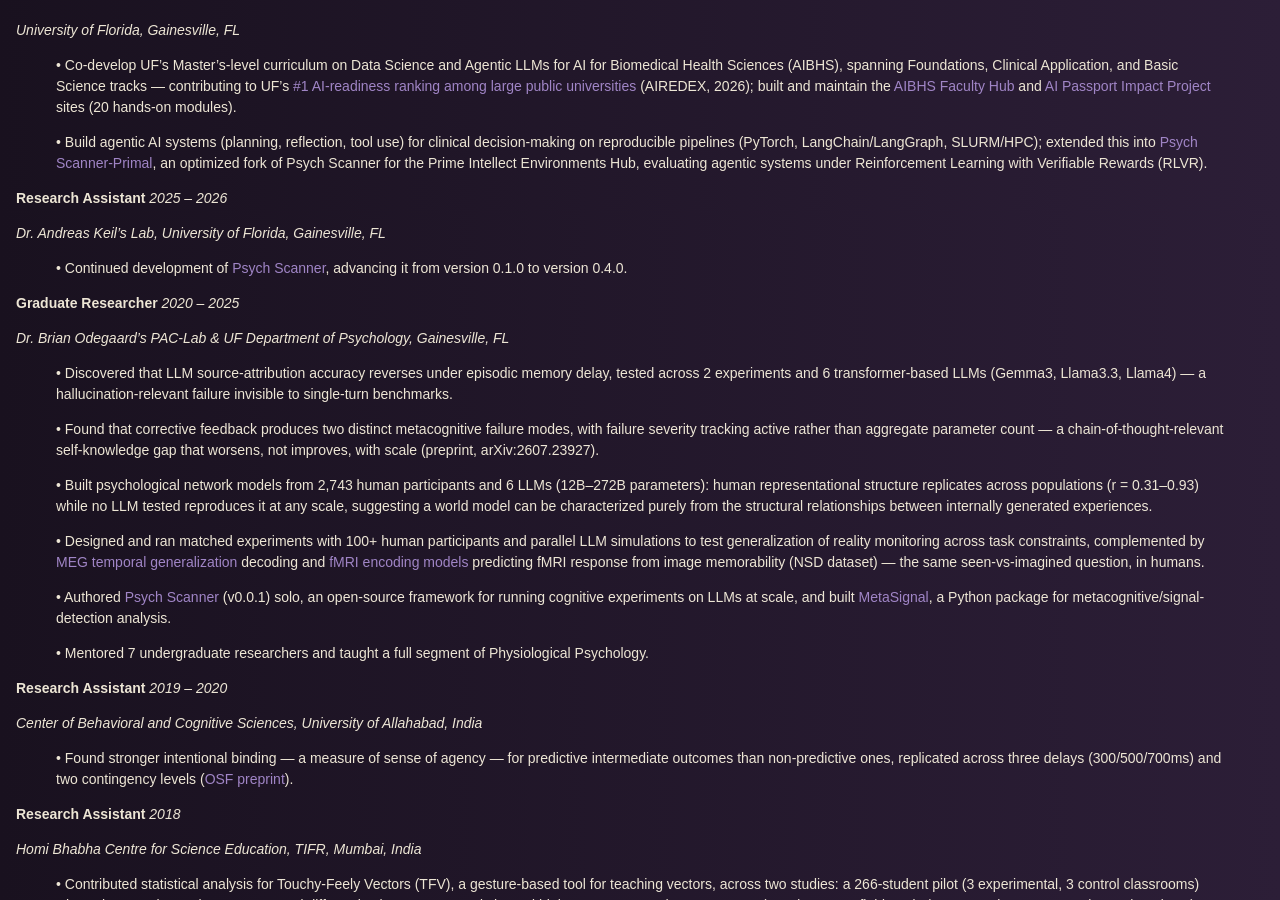
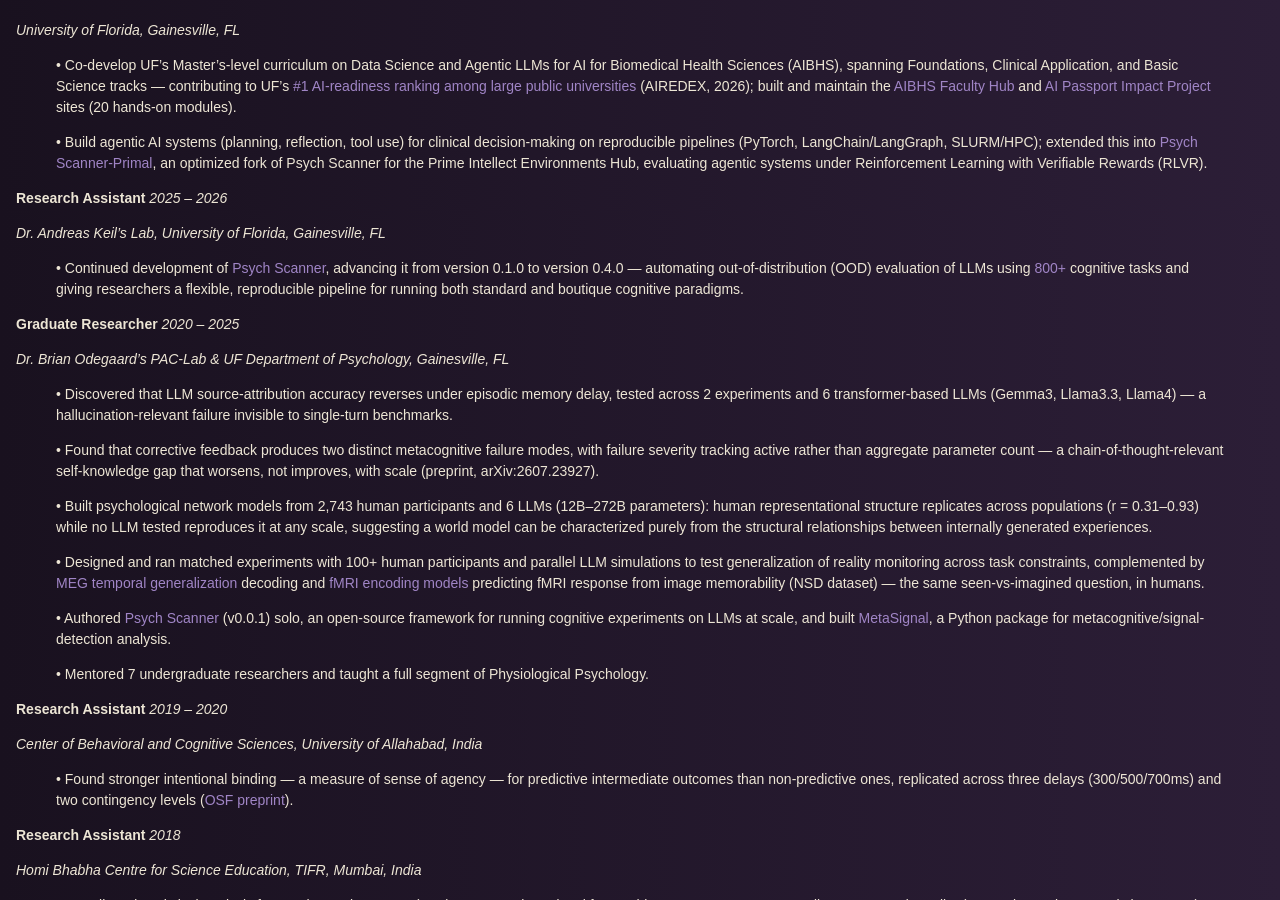
Before and after one commit to saurabhr/saurabhr.github.io, a Jekyll site: the page built from assets/sr_cv.md, in a window 1280 px wide and 900 px high, scrolled down 707 px. Built offline with Jekyll 4.4.1, drawn with Linux system fonts in a browser that asks for light colours; our own code applies the rules of GitHub Pages for plain Markdown files.

Commit message:
update cv

```diff
--- a/assets/sr_cv.md
+++ b/assets/sr_cv.md
@@ -49,7 +49,7 @@ Thesis: [Intentional Binding in Future-Directed Intentions](https://osf.io/prepr
 
 *Dr. Andreas Keil's Lab, University of Florida, Gainesville, FL*
 
-> •	Continued development of [Psych Scanner](https://github.com/saurabhr/psychscanner/), advancing it from version 0.1.0 to version 0.4.0.
+> •	Continued development of [Psych Scanner](https://github.com/saurabhr/psychscanner/), advancing it from version 0.1.0 to version 0.4.0 — automating out-of-distribution (OOD) evaluation of LLMs using [800+](https://www.cognitiveatlas.org/) cognitive tasks and giving researchers a flexible, reproducible pipeline for running both standard and boutique cognitive paradigms.
 
 **Graduate Researcher**                                                                                                	                                   *2020 – 2025*
 
```
Also changed, not shown: 1 other file.
